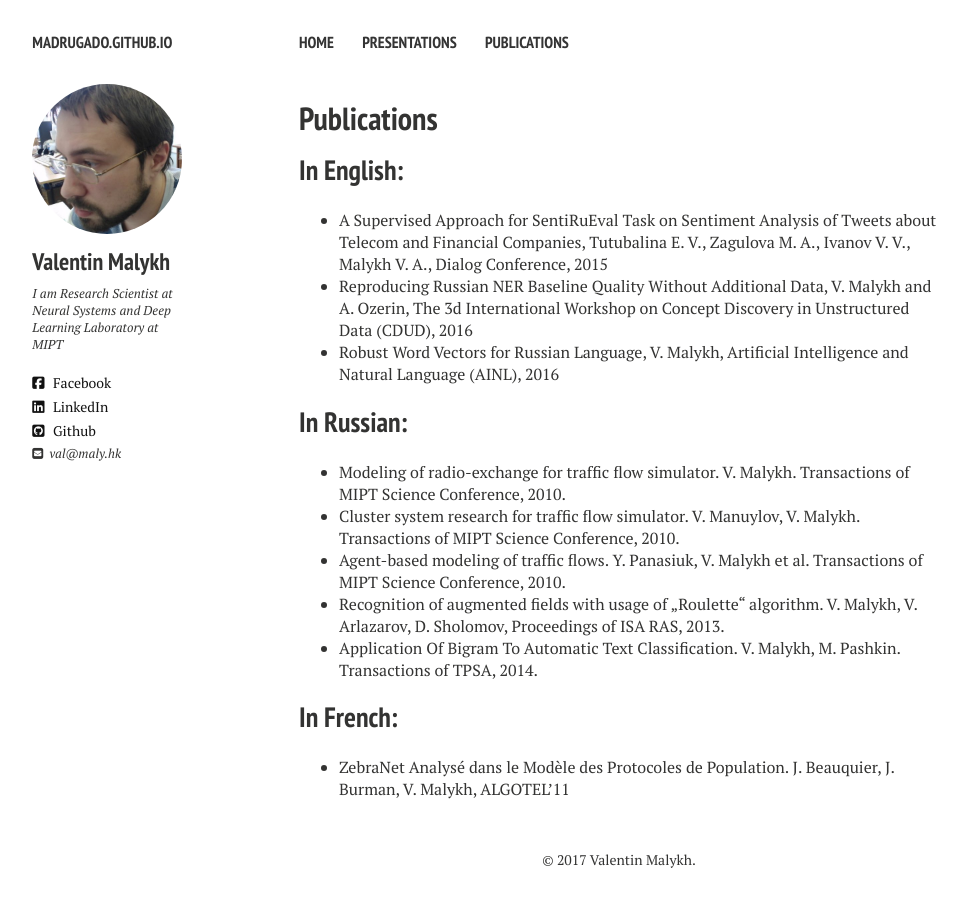
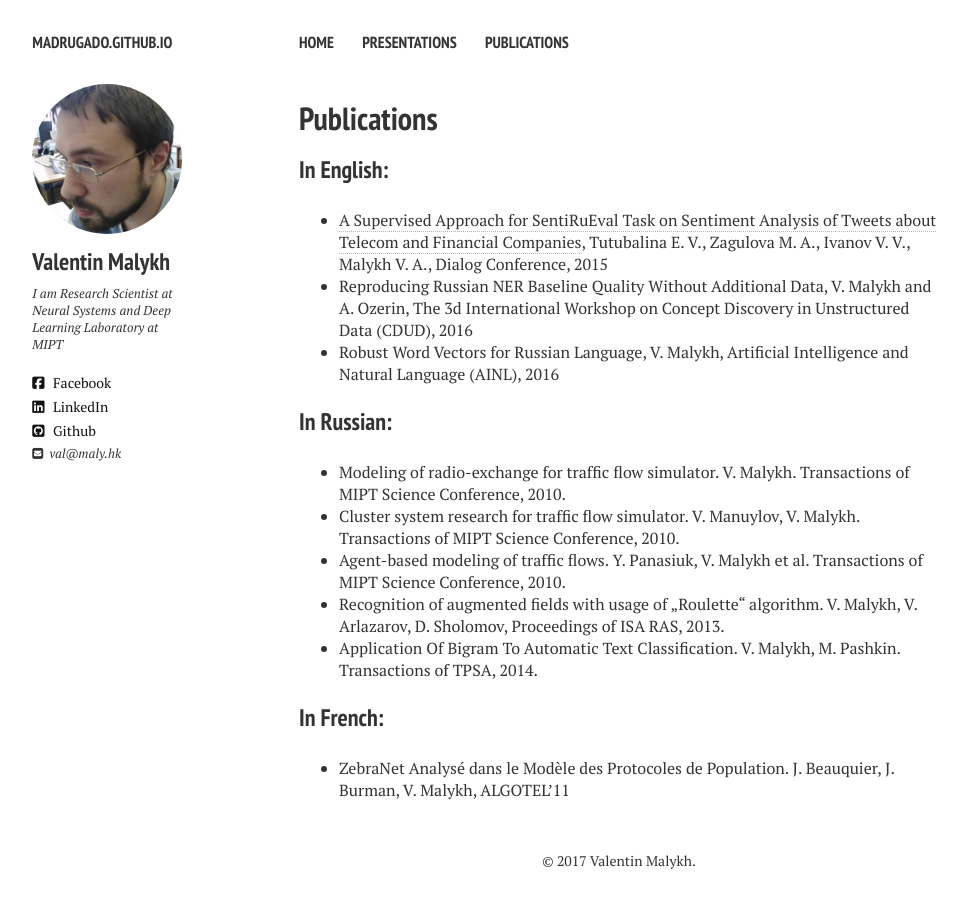
Before and after one commit to madrugado/madrugado.github.io, a Jekyll site: the page built from publications.md, in a window 1280 px wide. Shown: the whole page, without its empty margins (21-988 px from the left). Built offline with Jekyll 4.4.1, drawn with Linux system fonts in a browser that asks for light colours; nearby versions of some CDN libraries; part of the change alters nothing that is shown.

Commit message:
ENH: link for paper; smaller headings

```diff
--- a/publications.md
+++ b/publications.md
@@ -5,17 +5,17 @@ title: Publications
 tagline: A List of Scientific Publications
 ---
 
-## In English:
-- A Supervised Approach for SentiRuEval Task on Sentiment Analysis of Tweets about Telecom and Financial Companies, Tutubalina E. V., Zagulova M. A., Ivanov V. V., Malykh V. A., Dialog Conference, 2015
+### In English:
+- [A Supervised Approach for SentiRuEval Task on Sentiment Analysis of Tweets about Telecom and Financial Companies](http://www.dialog-21.ru/digests/dialog2015/materials/pdf/TutubalinaEVetal.pdf), Tutubalina E. V., Zagulova M. A., Ivanov V. V., Malykh V. A., Dialog Conference, 2015
 - Reproducing Russian NER Baseline Quality Without Additional Data, V. Malykh and A. Ozerin, The 3d International Workshop on Concept Discovery in Unstructured Data (CDUD), 2016
 - Robust Word Vectors for Russian Language, V. Malykh, Artificial Intelligence and Natural Language (AINL), 2016
 
-## In Russian:
+### In Russian:
 - Modeling of radio-exchange for traffic flow simulator. V. Malykh. Transactions of MIPT Science Conference, 2010.
 - Cluster system research for traffic flow simulator. V. Manuylov, V. Malykh. Transactions of MIPT Science Conference, 2010.
 - Agent-based modeling of traffic flows. Y. Panasiuk, V. Malykh et al. Transactions of MIPT Science Conference, 2010.
 - Recognition of augmented fields with usage of „Roulette“ algorithm. V. Malykh, V. Arlazarov, D. Sholomov, Proceedings of ISA RAS, 2013.
 - Application Of Bigram To Automatic Text Classification. V. Malykh, M. Pashkin. Transactions of TPSA, 2014.
 
-## In French:
+### In French:
 - ZebraNet Analysé dans le Modèle des Protocoles de Population. J. Beauquier, J. Burman, V. Malykh, ALGOTEL’11
```
